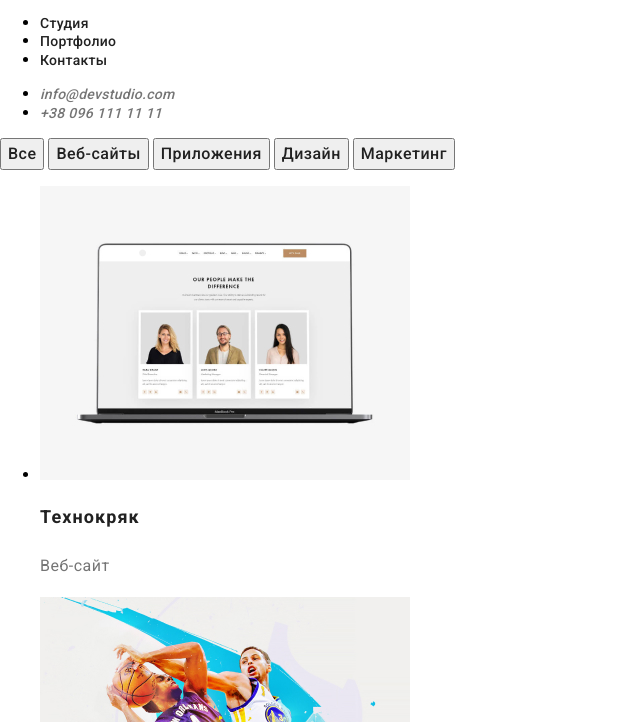
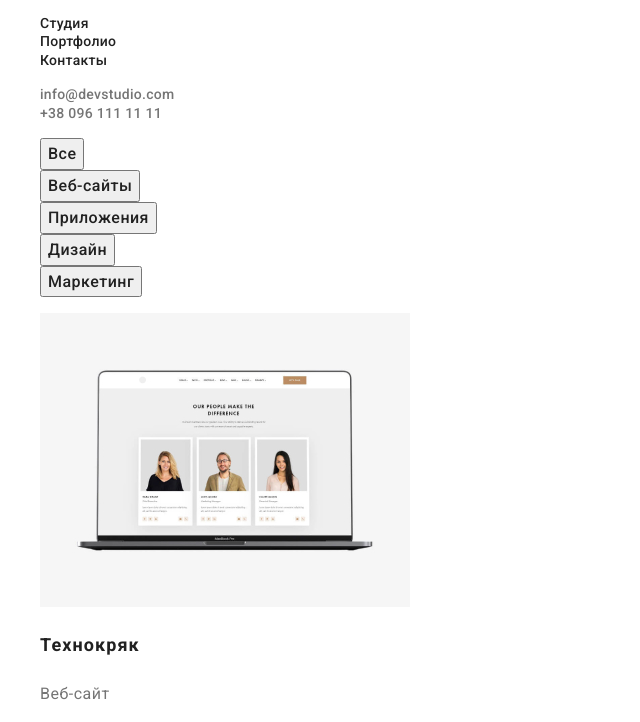
Before and after one commit to SerhiiKnysh/goit-markup-hw-02, a plain HTML site: page portfolio.html in a window 1280 px wide. Shown: the part 33-755 px from the top of the page, without its empty margins (0-640 px from the left). Drawn offline with nearby package versions, Linux system fonts and the light colour scheme.

Commit message:
marker-none

```diff
--- a/css/styles.css
+++ b/css/styles.css
@@ -19,6 +19,12 @@ h2 {
   font-family: 'Roboto', sans-serif;
   font-weight: 700;
   color: var(--h-color);
+}
+li {
+  list-style: none;
+}
+address {
+  font-style: normal;
 }
 
 /* header */
--- a/portfolio.html
+++ b/portfolio.html
@@ -30,12 +30,16 @@
     </header>
 
     <main>
-        <button type="button" class="button-portfolio">Все</button>
-        <button type="button" class="button-portfolio">Веб-сайты</button>
-        <button type="button" class="button-portfolio">Приложения</button>
-        <button type="button" class="button-portfolio">Дизайн</button>
-        <button type="button" class="button-portfolio">Маркетинг</button>
-
+        <section>
+            <section>
+                <ul>
+                    <li><button type="button" class="button-portfolio">Все</button></li>
+                    <li><button type="button" class="button-portfolio">Веб-сайты</button></li>
+                    <li><button type="button" class="button-portfolio">Приложения</button></li>
+                    <li><button type="button" class="button-portfolio">Дизайн</button></li>
+                    <li><button type="button" class="button-portfolio">Маркетинг</button></li>
+                </ul>
+            </section>
 
             <ul>
                 <li>
@@ -84,6 +88,7 @@
                     <p class="project">Приложение</p>
                 </li>
             </ul>
+        </section>
     </main>
 
 
```
Lines whose indentation alone changed are shown as unchanged.
